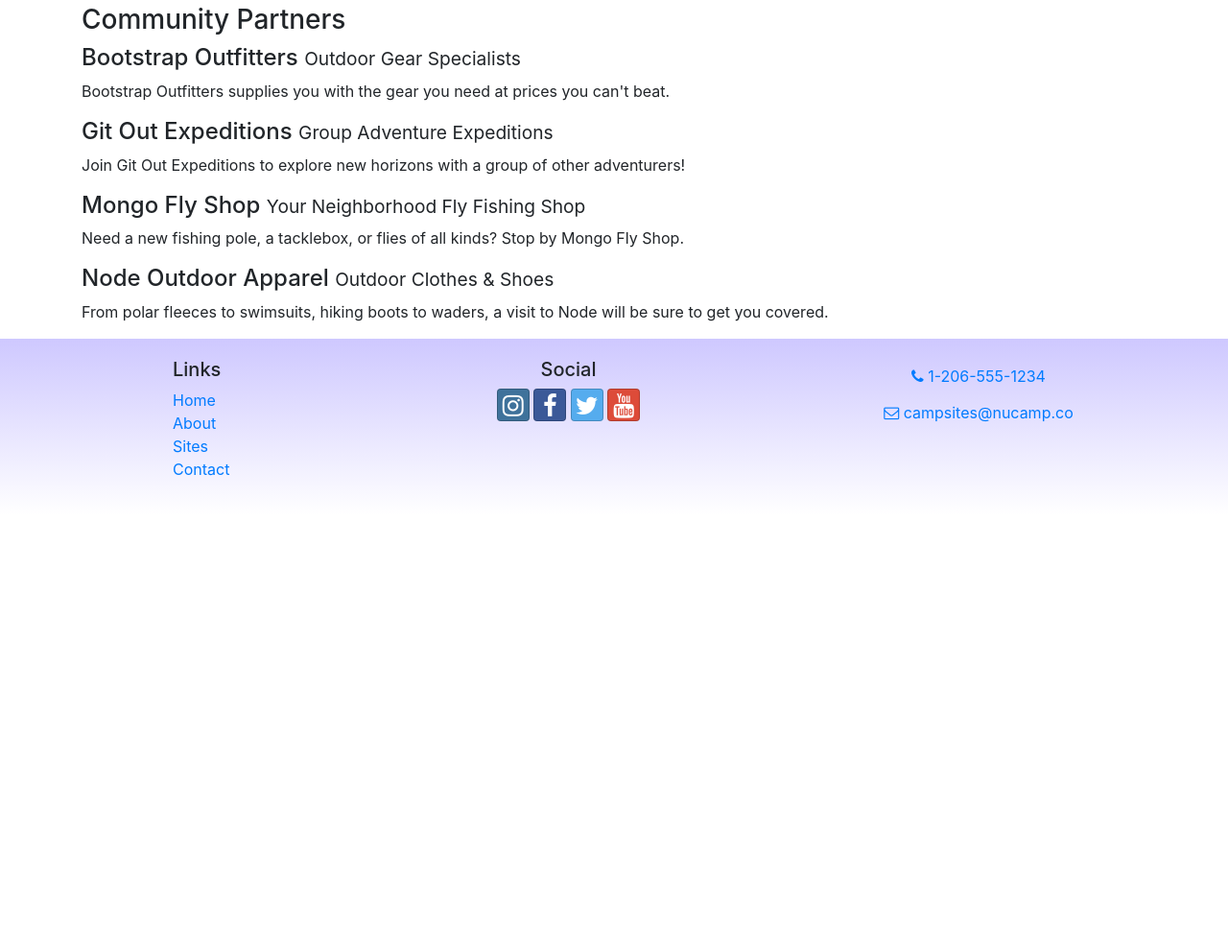
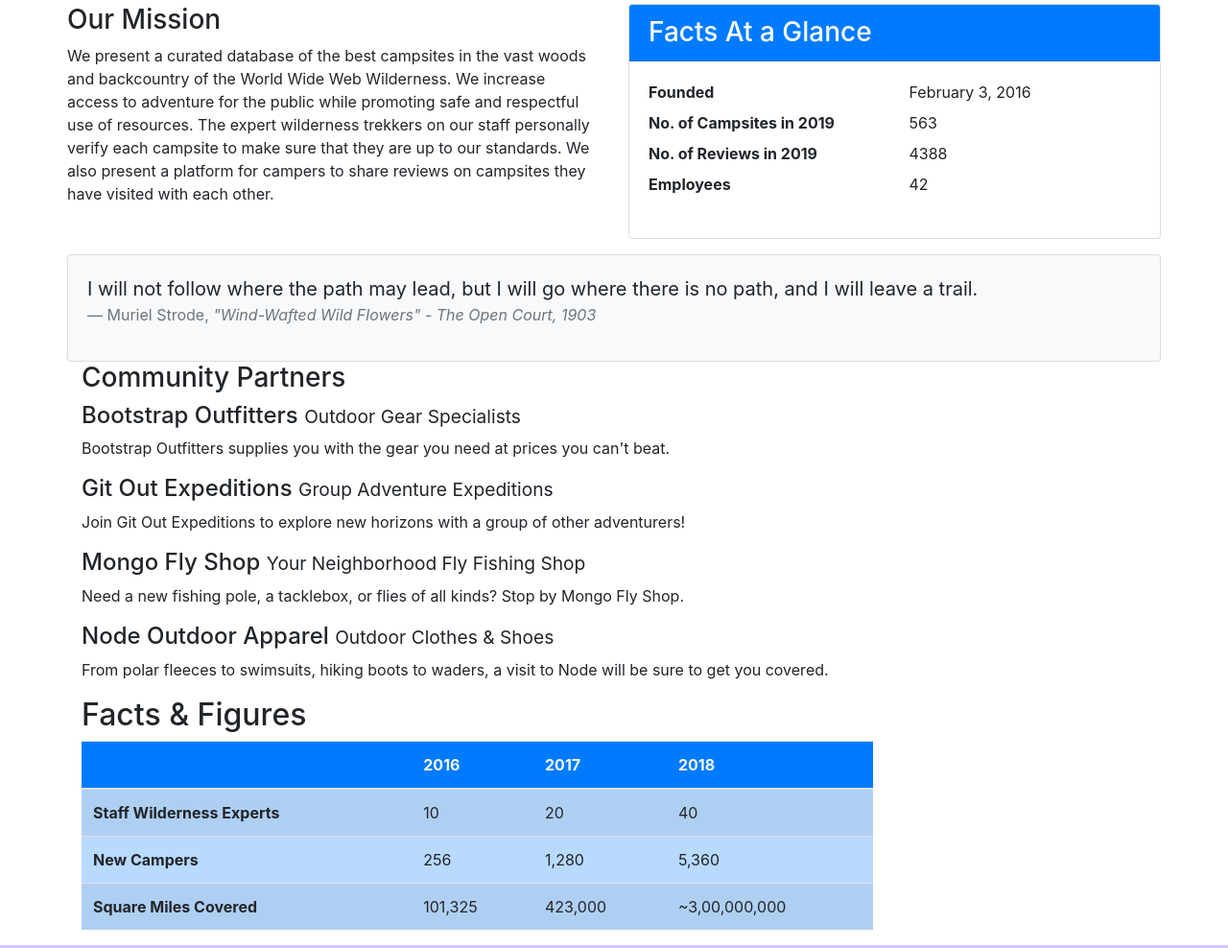
Before and after one commit to arielstitt/nucamp_project, a website: page aboutus.html in a window 1280 px wide. Shown: the part 599-1587 px from the top of the page at 96% size. Before the commit the page ends 1136 px from the top, so only its background shows below. Drawn offline with nearby package versions, Linux system fonts and the light colour scheme.

Commit message:
images folder

```diff
--- a/aboutus.html
+++ b/aboutus.html
@@ -37,7 +37,7 @@
                     <li class="nav-item"><a class="nav-link" href="index.html">Home</a></li>
                     <li class="nav-item active"><a class="nav-link" href="#">About</a></li>
                     <li class="nav-item"><a class="nav-link" href="#">Sites</a> </li>
-                    <li class="nav-item"><a class="nav-link" href="#">Contact</a> </li>
+                    <li class="nav-item"><a class="nav-link" href="contactus.html">Contact</a> </li>
                 </ul>
             </div>
         </div>
@@ -66,10 +66,49 @@
                     campsite to make sure that they are up to our standards. We also present a platform for campers to
                     share reviews on campsites they have visited with each other.</p>
             </div>
+            <div class="row row-content">
+                <div class="col-sm-6">
+                    <h3>Our Mission</h3>
+                    <p>We present a curated database of the best campsites in the vast woods and backcountry of the
+                        World Wide Web Wilderness. We increase access to adventure for the public while promoting safe
+                        and respectful use of resources. The expert wilderness trekkers on our staff personally verify
+                        each campsite to make sure that they are up to our standards. We also present a platform for
+                        campers to share reviews on campsites they have visited with each other.</p>
+                </div>
+                <div class="col-sm-6">
+                    <div class="card">
+                        <h3 class="card-header bg-primary text-white">Facts At a Glance</h3>
+                        <div class="card-body">
+                            <dl class="row">
+                                <dt class="col-6">Founded</dt>
+                                <dd class="col-6">February 3, 2016</dd>
+                                <dt class="col-6">No. of Campsites in 2019</dt>
+                                <dd class="col-6">563</dd>
+                                <dt class="col-6">No. of Reviews in 2019</dt>
+                                <dd class="col-6">4388</dd>
+                                <dt class="col-6">Employees</dt>
+                                <dd class="col-6">42</dd>
+                            </dl>
+                        </div>
+                    </div>
+                </div>
+                <div class="col">
+                    <div class="card card-body bg-light mt-3">
+                        <blockquote class="blockquote">
+                            <p class="mb-0">I will not follow where the path may lead, but I will go where there is no
+                                path, and I will leave a trail.</p>
+                            <footer class="blockquote-footer">Muriel Strode,
+                                <cite title="Source Title">"Wind-Wafted Wild Flowers" -
+                                    The Open Court, 1903</cite>
+                            </footer>
+                        </blockquote>
+                    </div>
+                </div>
+            </div>
         </div>
 
-        <div class='row'>
-            <div class="col col-sm">
+        <div class='row row-content'>
+            <div class="col">
                 <h3>Community Partners</h3>
                 <h4>Bootstrap Outfitters <small>Outdoor Gear Specialists</small></h4>
                 <p class="d-none d-sm-block">Bootstrap Outfitters supplies you with the gear you need at prices you
@@ -86,9 +125,47 @@
                     covered.</p>
             </div>
         </div>
+
+        <div class="row row-content">
+            <div class="col-sm-9">
+                <h2>Facts &amp; Figures</h2>
+                <div class="table-responsive">
+                    <table class="table table-striped">
+                        <thead>
+                            <tr class="bg-primary text-light">
+                                <th></th>
+                                <th>2016</th>
+                                <th>2017</th>
+                                <th>2018</th>
+                            </tr>
+                        </thead>
+                        <tbody class="table-primary">
+                            <tr>
+                                <th>Staff Wilderness Experts</th>
+                                <td>10</td>
+                                <td>20</td>
+                                <td>40</td>
+                            </tr>
+                            <tr>
+                                <th>New Campers</th>
+                                <td>256</td>
+                                <td>1,280</td>
+                                <td>5,360</td>
+                            </tr>
+                            <tr>
+                                <th>Square Miles Covered</th>
+                                <td>101,325</td>
+                                <td>423,000</td>
+                                <td>~3,00,000,000</td>
+                            </tr>
+                        </tbody>
+                    </table>
+                </div>
+            </div>
+        </div>
     </div>
 
-    <footer>
+    <footer class="site-footer">
         <div class="container">
             <div class="row">
                 <div class="col-4 col-sm-2 offset-1">
@@ -114,7 +191,8 @@
                 <div class="col-sm-4 text-center">
                     <a role="button" class="btn btn-link" href="tel:+12065551234"><i class="fa fa-phone"></i>
                         1-206-555-1234</a><br />
-                        <a role="button" class="btn btn-link" href="mailto:campsites@nucamp.co"><i class="fa fa-envelope-o"></i>
+                    <a role="button" class="btn btn-link" href="mailto:campsites@nucamp.co"><i
+                            class="fa fa-envelope-o"></i>
                         campsites@nucamp.co</a>
                 </div>
             </div>
--- a/style.css
+++ b/style.css
@@ -5,7 +5,7 @@
     color: white;
 }
 
-footer {
+.site-footer {
     background-image: linear-gradient(#cec8ff, white);
     padding: 20px 0;
 }
```
Also changed, not shown: contactus.html (+1 -2 lines), index.html (+1 -1 lines), img/bootstrap-thumb.png (added), img/breadcrumb-trail-thumb.jpg (added), img/breadcrumb-trail.jpg (added), img/chrome-river-thumb.jpg (added), img/chrome-river.jpg (added), img/logo.png (added), img/react-lake-thumb.jpg (added), img/react-lake.jpg (added), 1 other file. Lines whose indentation alone changed are shown as unchanged.
